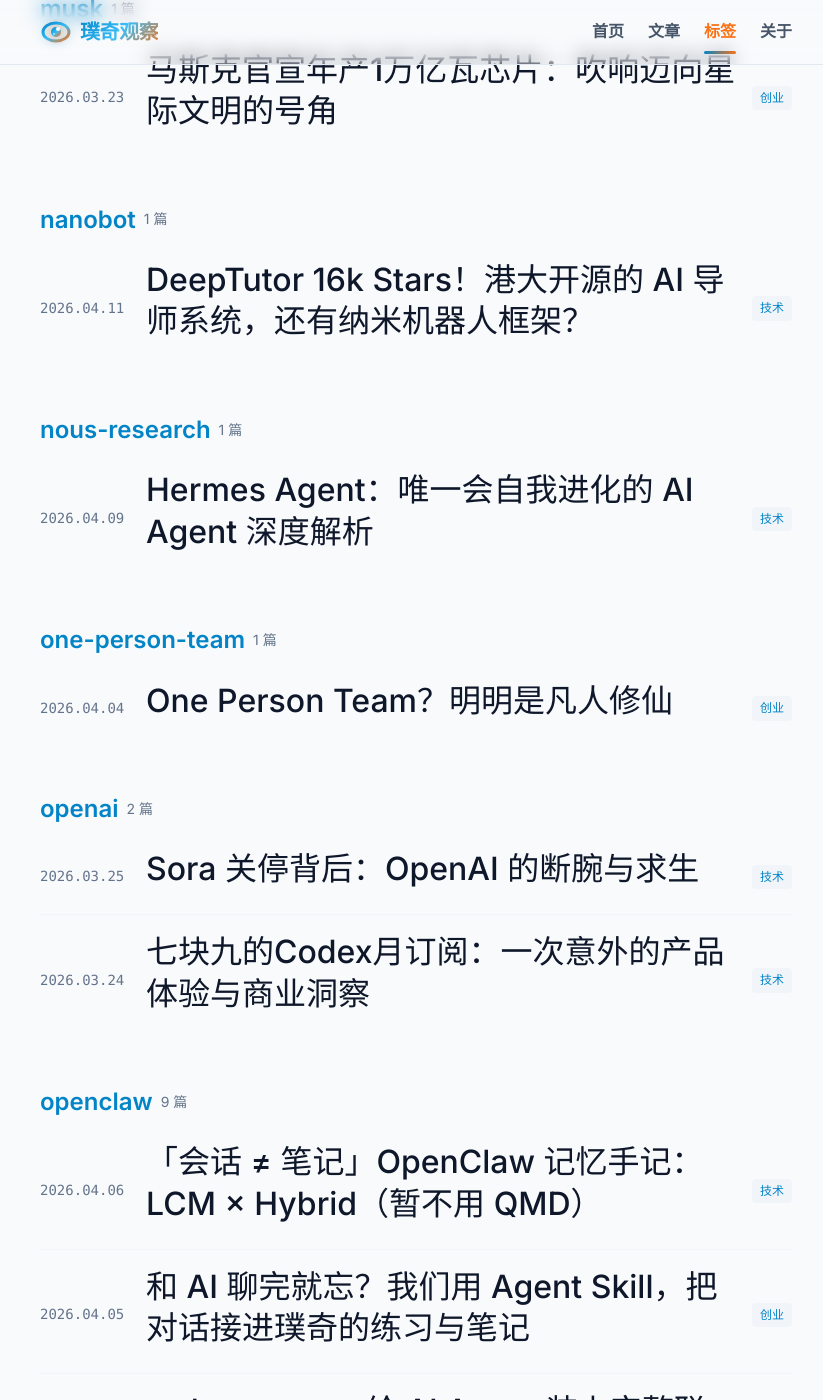
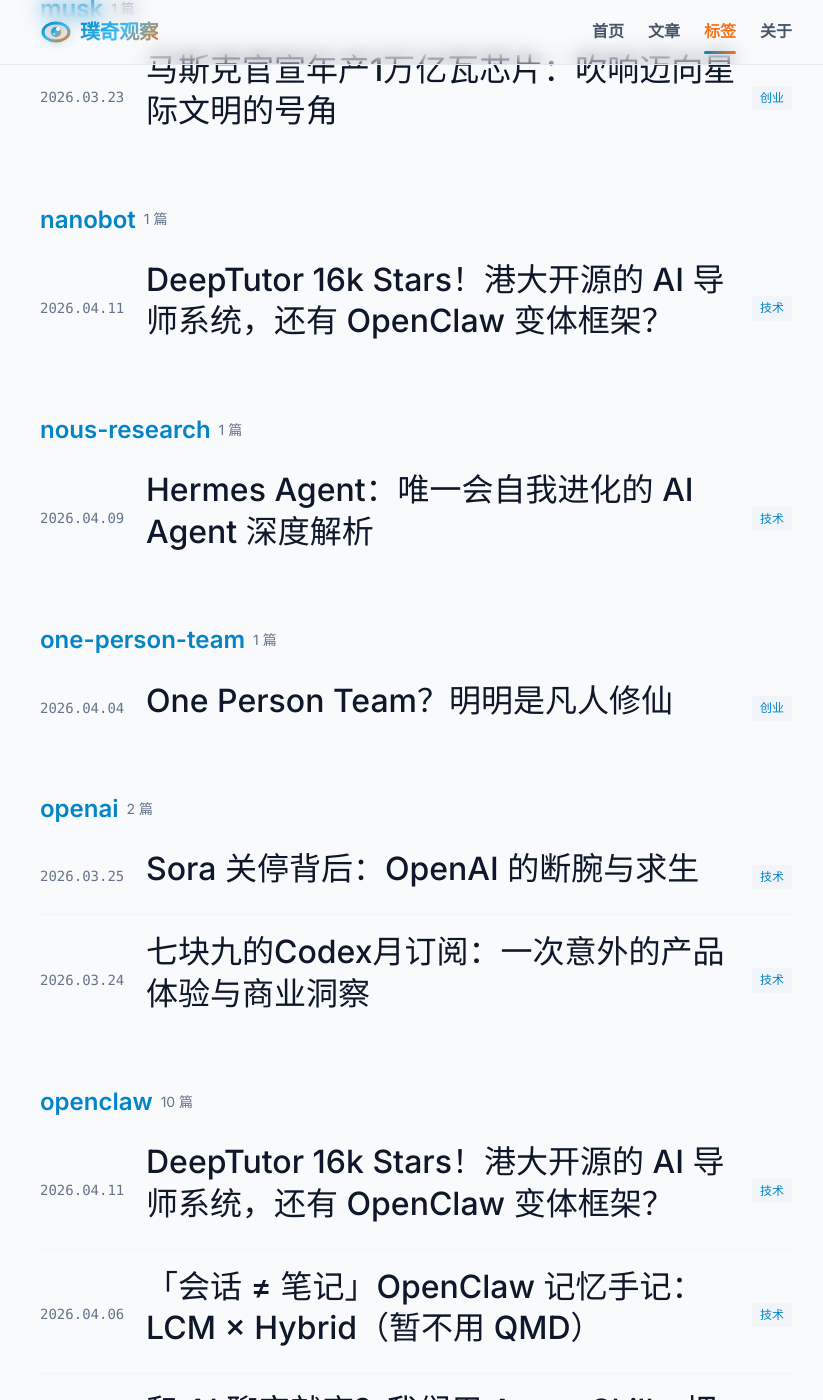
Before and after one commit to zendong/blog, a Jekyll site: the page built from tags.md, in a window 1280 px wide and 1400 px high, scrolled down 22147 px. Shown: the whole window, without its empty margins (224-1047 px from the left). Built offline with Jekyll 4.4.1, drawn with Linux system fonts in a browser that asks for light colours; some of the changed text lies outside the part shown.

Commit message:
修正：nanobot 描述（OpenClaw 变体）+ 更新配图风格
- 修正标题：纳米机器人框架 → OpenClaw 变体框架
- 添加 nanobot 重要说明（非纳米机器人，是 OpenClaw 变体）
- 更新配图提示词：积极向上、颜色明快风格
- 重新生成配图（270.7KB）

```diff
--- a/_posts/2026-04-11-deeptutor-nanobot-analysis.md
+++ b/_posts/2026-04-11-deeptutor-nanobot-analysis.md
@@ -1,5 +1,5 @@
 ---
-title: "DeepTutor 16k Stars！港大开源的 AI 导师系统，还有纳米机器人框架？"
+title: "DeepTutor 16k Stars！港大开源的 AI 导师系统，还有 OpenClaw 变体框架？"
 date: 2026-04-11
 categories:
   - 技术
@@ -7,10 +7,11 @@
   - ai-agent
   - deeptutor
   - nanobot
+  - openclaw
   - 开源项目
   - 璞奇 app
 layout: post
-image_prompt: "A futuristic vision of AI education technology: a robot tutor interacting with students in a holographic classroom, deep blue and purple gradient background, technological atmosphere with warm lighting, digital learning environment, neural network connections, high resolution, professional illustration style"
+image_prompt: "A bright and uplifting AI education technology scene: diverse students happily learning with AI tutors in a sunlit modern classroom, vibrant warm colors (orange, yellow, light blue), optimistic and energetic atmosphere, clean minimalist design, natural lighting through large windows, friendly robot assistants, colorful learning materials, high resolution, professional illustration style, positive and inspiring mood"
 image_prompt_file: "assets/prompt/2026-04-11/2026-04-11-deeptutor-nanobot.txt"
 ---
 
@@ -18,7 +19,7 @@
 
 ![首图](https://blog.zendong.com.cn/assets/images/2026/2026-04-11-deeptutor-nanobot.png)
 
-最近香港大学数据科学实验室（HKUDS）接连放出了两个重磅开源项目：一个三个月狂揽近 16k Stars 的 AI 导师系统 DeepTutor，一个号称"99% 更少代码"的纳米机器人框架 nanobot。巧的是，DeepTutor 旗下最核心的功能 TutorBot，正是用 nanobot 作为底层引擎驱动的。
+最近香港大学数据科学实验室（HKUDS）接连放出了两个重磅开源项目：一个三个月狂揽近 16k Stars 的 AI 导师系统 DeepTutor，一个号称"99% 更少代码"的轻量级 Agent 框架 nanobot（OpenClaw 的变体/衍生项目）。巧的是，DeepTutor 旗下最核心的功能 TutorBot，正是用 nanobot 作为底层引擎驱动的。
 
 这两个项目放在一起，形成了一套从底层 Agent 框架到上层应用场景的完整技术栈，值得单独拎出来好好拆解一番。
 
@@ -69,7 +70,7 @@
 
 ---
 
-## 二、nanobot：DeepTutor TutorBot 的核心引擎
+## 二、nanobot：DeepTutor TutorBot 的核心引擎（OpenClaw 变体）
 
 如果说 DeepTutor 是一座精心建造的房子，那么 nanobot 就是那块打好的地基。
 
@@ -78,6 +79,8 @@
 > ⚡️ Delivers core agent functionality with **99% fewer lines of code**.
 
 99% 更少代码——这个说法来自 DeepTutor 团队对自己的要求，也确实反映了 nanobot 在架构上的极致追求。nanobot v0.1.5 于 2026 年 4 月 5 日发布，包含了更稳定的长时任务、**Dream 二阶段记忆**、生产级沙箱隔离和编程 Agent SDK。
+
+**重要说明**：nanobot 不是"纳米机器人"，而是一个轻量级 AI Agent 框架，是 OpenClaw 的变体/衍生项目。它继承了 OpenClaw 的核心理念（会话管理、记忆系统、Skill 机制等），但在代码量和架构上做了极致简化，专注于个人 AI Agent 场景。
 
 ### nanobot 的核心特性
 
--- a/assets/prompt/2026-04-11/2026-04-11-deeptutor-nanobot.txt
+++ b/assets/prompt/2026-04-11/2026-04-11-deeptutor-nanobot.txt
@@ -1 +1,5 @@
-AI 教育科技概念图，未来教室，机器人导师与学生互动， holographic 界面，深蓝色和紫色渐变背景，科技感，温暖光线，数字化学习，神经网络连接，高分辨率，专业插画风格
+# 文章标题：DeepTutor 16k Stars！港大开源的 AI 导师系统，还有 OpenClaw 变体框架？
+# 生成日期：2026-04-11
+# 图片用途：文章首图
+
+A bright and uplifting AI education technology scene: diverse students happily learning with AI tutors in a sunlit modern classroom, vibrant warm colors (orange, yellow, light blue), optimistic and energetic atmosphere, clean minimalist design, natural lighting through large windows, friendly robot assistants, colorful learning materials, high resolution, professional illustration style, positive and inspiring mood
```
Also changed, not shown: assets/images/2026/2026-04-11-deeptutor-nanobot.png.
